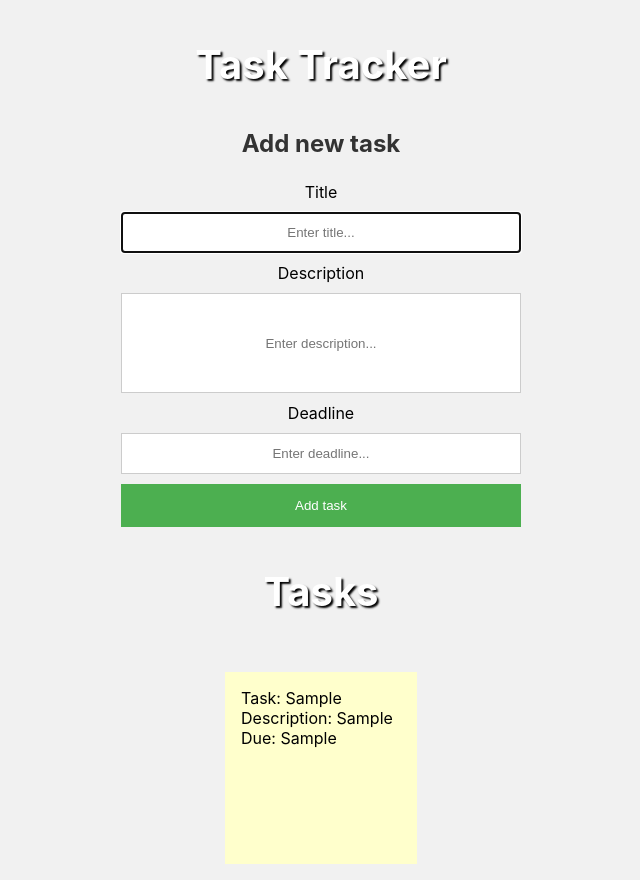
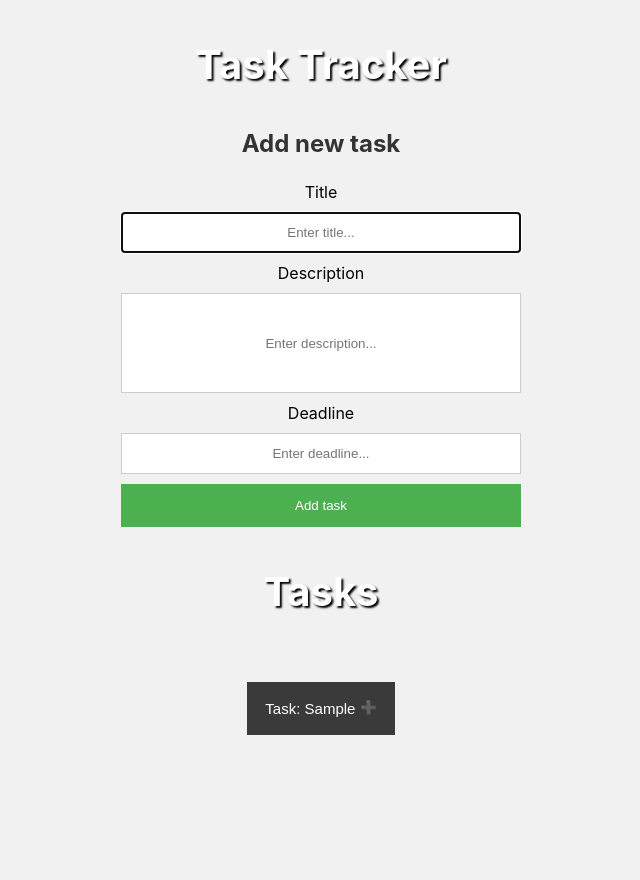
Before and after one commit to SamuelHaleDev/TaskTrackerClient, a React (Create React App) app in the folder tasktracker/: page / in a window 1280 px wide. Both pictures are taken after typing "Sample", "Sample", "Sample" into the empty fields and a click on the button "Add task". Shown: the whole page, without its empty margins (319-959 px from the left). After the commit the page ends 800 px from the top, so only its background shows below. Built offline with nearby package versions, Linux system fonts and the light colour scheme.

Commit message:
Made changes to TaskList

```diff
--- a/tasktracker/src/components/Task.js
+++ b/tasktracker/src/components/Task.js
@@ -3,15 +3,29 @@ import React from 'react';
 import './css/Task.css';
 
 const Task = ({ task }) => {
+  const onClick = e => {
+    var coll = document.getElementsByClassName("collapsible");
+    var i;
+
+    for (i = 0; i < coll.length; i++) {
+      coll[i].classList.toggle("active");
+      var content = coll[i].nextElementSibling;
+      if (content.style.display === "block") {
+        content.style.display = "none";
+      } else {
+        content.style.display = "block";
+      }
+    }
+  }
 
   return (
     <>
       <li className='Task'>
-        <a href="#">
-          <span>Task: {task.title}</span>
+        <button type="button" className='collapsible' onClick={onClick}>Task: {task.title}</button>
+        <div className="content">
           <span>Description: {task.description}</span>
           <span>Due: {task.deadline}</span>
-        </a>
+        </div>
       </li>
     </>
   )
--- a/tasktracker/src/components/css/Task.css
+++ b/tasktracker/src/components/css/Task.css
@@ -1,12 +1,3 @@
-li a{
-    text-decoration:none;
-    color:#000;
-    background:#ffc;
-    display:block;
-    height:10em;
-    width:10em;
-    padding:1em;
-}
 li{
 margin:1em;
 }
@@ -18,3 +9,42 @@ span {
     position: relative;
     transition: 0.5s;
 }
+
+/* Style the button that is used to open and close the collapsible content */
+.collapsible {
+    background-color: #3b3a3a;
+    color: #ffffff;
+    cursor: pointer;
+    width: 100%;
+    padding: 18px;
+    border: none;
+    text-align: left;
+    outline: none;
+    font-size: 15px;
+  }
+
+  /* Add a background color to the button if it is clicked on (add the .active class with JS), and when you move the mouse over it (hover) */
+  .active, .collapsible:hover {
+    background-color: #ccc;
+  }
+
+  /* Style the collapsible content. Note: hidden by default */
+  .content {
+    padding: 0 18px;
+    display: none;
+    overflow: hidden;
+    background-color: #f1f1f1;
+  }
+
+  .collapsible:after {
+    content: '\02795'; /* Unicode character for "plus" sign (+) */
+    font-size: 13px;
+    color: white;
+    float: right;
+    margin-left: 5px;
+  }
+
+  button .active:after {
+    content: "\2796"; /* Unicode character for "minus" sign (-) */
+    margin-bottom: 0px;
+  }
```
